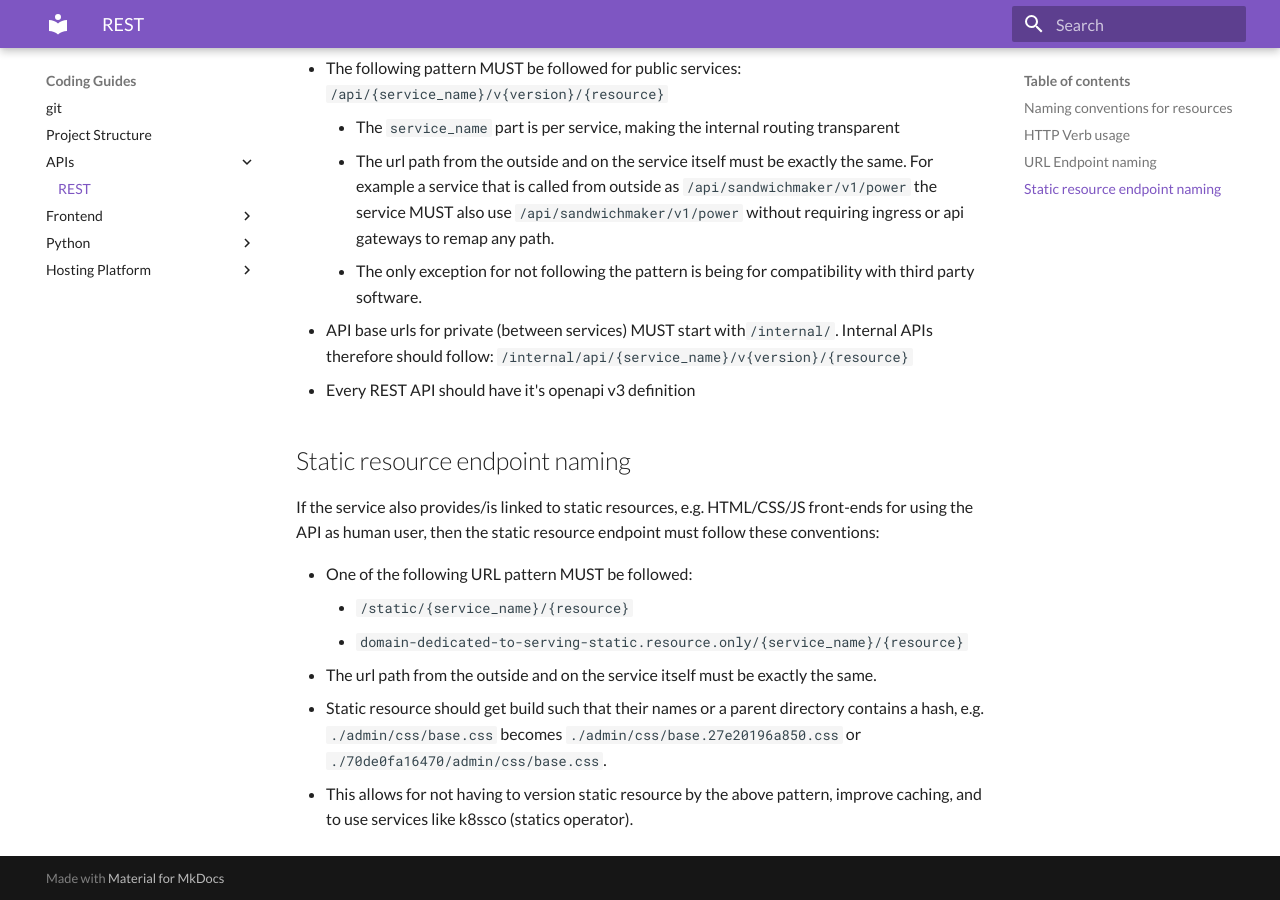
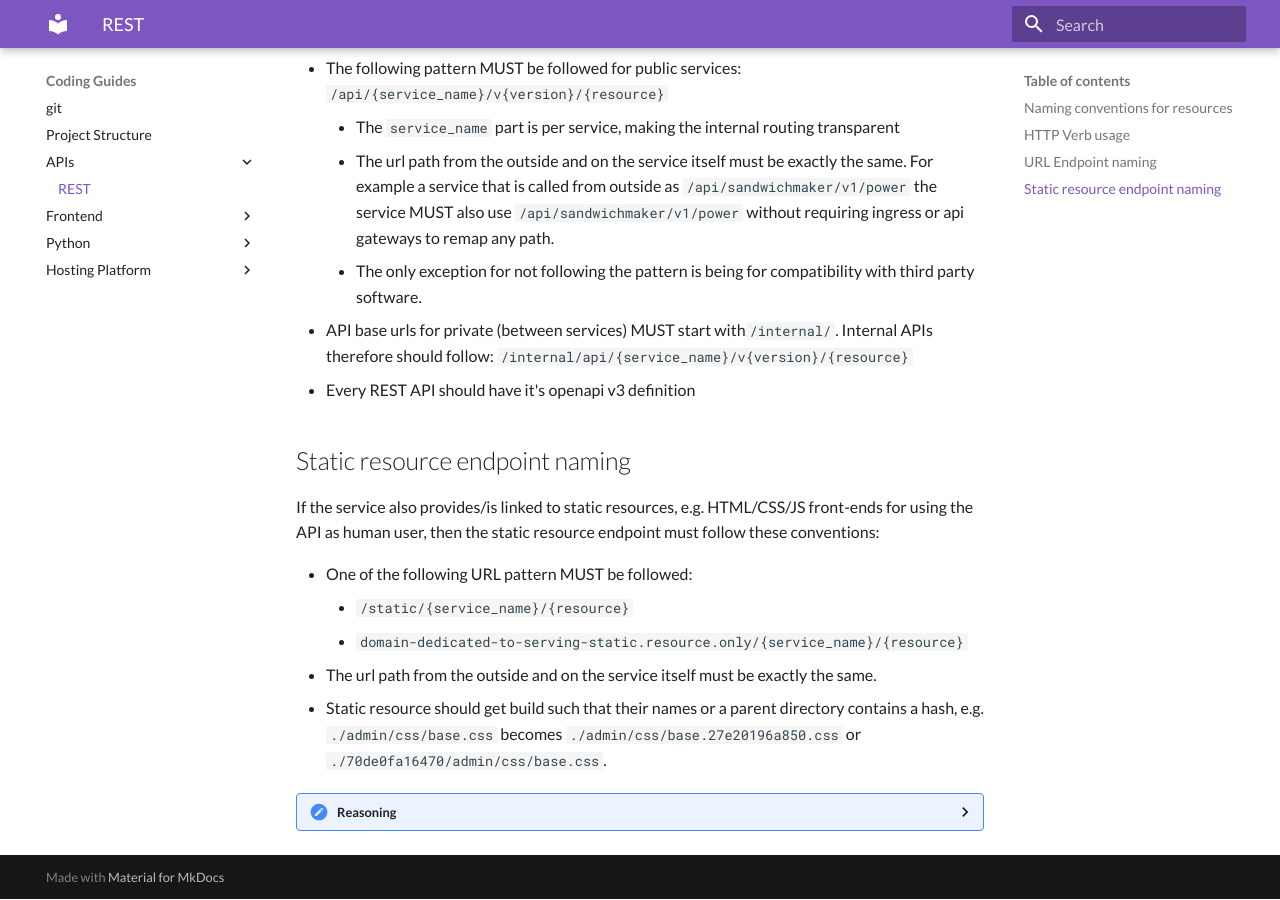
Before and after one commit to GreyRook/code-with-style, an MkDocs documentation site: the page built from docs/api/rest.md, in a window 1280 px wide and 900 px high, scrolled down 1061 px. Built offline with MkDocs 1.6.1 and Material for MkDocs 9.7.7, drawn with Linux system fonts in a browser that asks for light colours.

Commit message:
reasoning for consistent static endpoint naming
Reviewed-by: Fabian Elsner <f.elsner@greyrook.com>
Part-of: <http://git.r0k.de/gr/internal/guides/code-with-style/-/merge_requests/81>

```diff
--- a/docs/api/rest.md
+++ b/docs/api/rest.md
@@ -49,4 +49,9 @@
      * `domain-dedicated-to-serving-static.resource.only/{service_name}/{resource}`
    * The url path from the outside and on the service itself must be exactly the same.
  * Static resource should get build such that their names or a parent directory contains a hash, e.g. `./admin/css/base.css` becomes `./admin/css/base.27e20196a850.css` or `./70de0fa16470/admin/css/base.css`.
-   * This allows for not having to version static resource by the above pattern, improve caching, and to use services like k8ssco (statics operator).
+
+
+??? Reasoning
+
+      * k8ssco (statics operator) for reusing existing functionality and providing transition periods for hashed static resources out-of-the-box
+      * Consistent URL pattern for reducing required sync regarding location of static resources between BE/FE-Devs and DevOps/Ops
```
